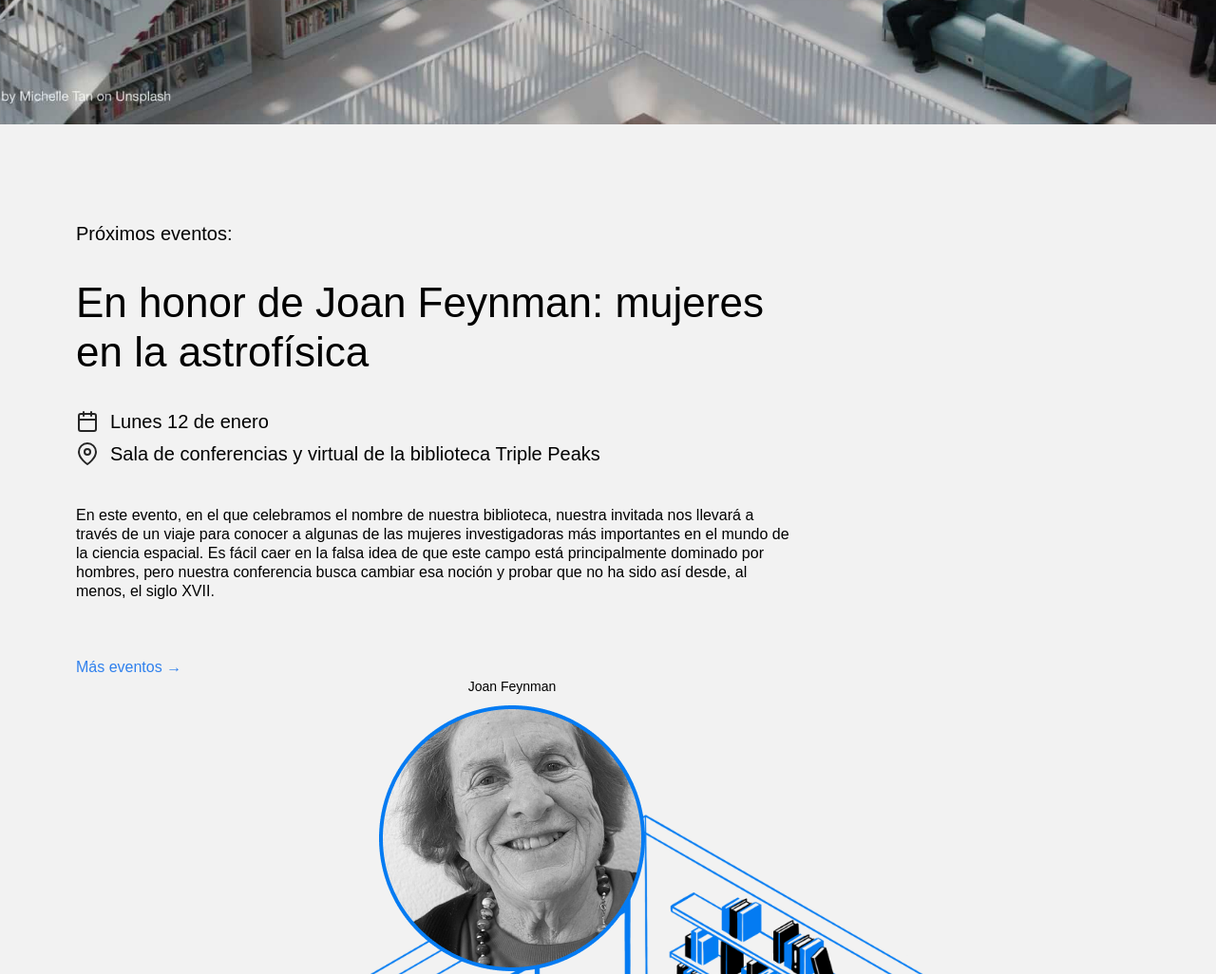
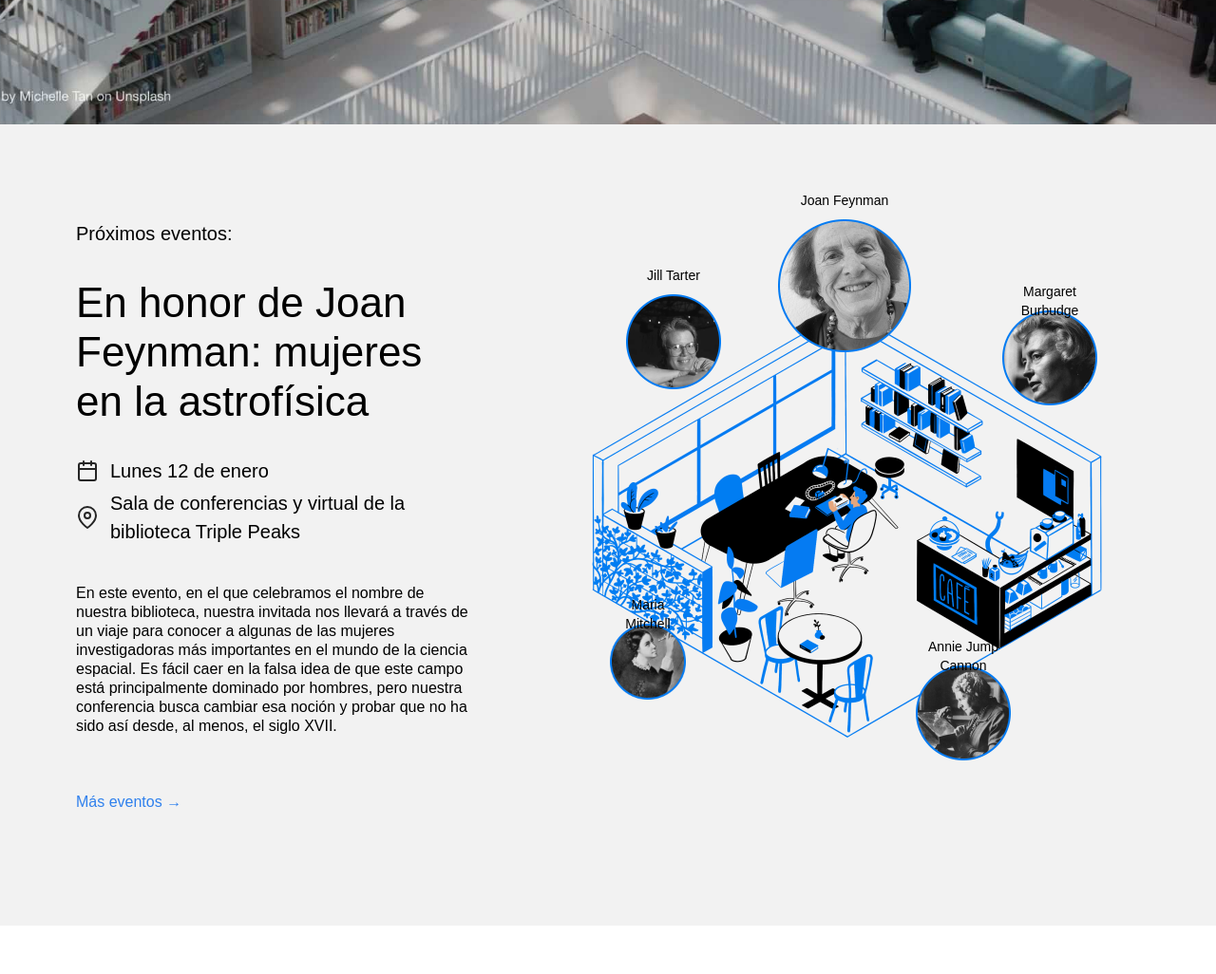
Before and after one commit to GabsRuiz/web_project_library_es, a plain HTML site: page index.html in a window 1280 px wide. Shown: the part 1963-2989 px from the top of the page at 95% size. After the commit the page ends 2938 px from the top, so only its background shows below. Drawn offline with Linux system fonts and the light colour scheme.

Commit message:
Agregué todas las insignias y las puse en posición

```diff
--- a/index.html
+++ b/index.html
@@ -192,8 +192,39 @@
               <img
                 src="./images/person_feynman.png"
                 alt="Ilustración, retrato de Joan Feynman"
-                class="person__image"
-                class="person__image_size_l"
+                class="person__image person__image_size_l"
+              />
+            </div>
+            <div class="person person_name_burbidge">
+              <p class="person__caption">Margaret Burbudge</p>
+              <img
+                src="./images/person_burbidge.png"
+                alt="Ilustración, retrato de Margaret Burbidge"
+                class="person__image person__image_size_m"
+              />
+            </div>
+            <div class="person person_name_cannon">
+              <p class="person__caption">Annie Jump Cannon</p>
+              <img
+                src="./images/person_cannon.png"
+                alt="Ilustración, retrato de Annie Jump Cannon"
+                class="person__image person__image_size_m"
+              />
+            </div>
+            <div class="person person_name_mitchell">
+              <p class="person__caption">Maria Mitchell</p>
+              <img
+                src="./images/person_mitchell.png"
+                alt="Ilustración, retrato de Maria Mitchell"
+                class="person__image person__image_size_s"
+              />
+            </div>
+            <div class="person person_name_tarter">
+              <p class="person__caption">Jill Tarter</p>
+              <img
+                src="./images/person_tarter.png"
+                alt="Ilustración, retrato de Jill Tarter"
+                class="person__image person__image_size_m"
               />
             </div>
           </div>
--- a/styles/style.css
+++ b/styles/style.css
@@ -171,18 +171,13 @@
 .events {
   padding: 100px 0 120px 80px;
   display: flex;
-  flex-direction: row;
-  flex-wrap: wrap;
   align-items: start;
-  /*justify-content: start;*/
-  /*box-sizing: border-box;*/
+  justify-content: space-between;
+  box-sizing: border-box;
   background-color: #f2f2f2;
 }
 .events__content {
-  flex-basis: 760px;
-  /*border-color: red;
-  border-style: dashed;
-  box-sizing: border-box;*/
+  flex-basis: 580px;
 }
 
 .events__heading {
@@ -237,13 +232,8 @@
 .events__cover {
   flex-grow: 1;
   flex-shrink: 0;
-  flex-basis: 760px;
-  /*border-color: red;*/
-  /*border-style: dashed;*/
-  /*box-sizing: border-box;*/
-  align-items: center;
-  justify-content: start;
-  flex-direction: column;
+  flex-basis: 780px;
+  max-width: 780 px;
   position: relative;
 }
 
@@ -256,33 +246,35 @@
   align-items: center;
   flex-direction: column;
   gap: 10px;
-}
-.person__caption {
+  position: absolute;
 }
 
 .person_name_feynman {
-  position: absolute;
   top: 0;
   left: 319px;
 }
-*/ .person_name_burbidge {
-  /* Utiliza los valores correctos de las propiedades top/right/bottom/left para posicionar el elemento */
+.person_name_burbidge {
+  top: 96px;
+  right: 125px;
 }
 
 .person_name_cannon {
-  /* Utiliza los valores correctos de las propiedades top/right/bottom/left para posicionar el elemento */
+  bottom: 18px;
+  right: 216px;
 }
 
 .person_name_mitchell {
-  /* Utiliza los valores correctos de las propiedades top/right/bottom/left para posicionar el elemento */
+  bottom: 82px;
+  left: 142px;
 }
 
 .person_name_tarter {
-  /* Utiliza los valores correctos de las propiedades top/right/bottom/left para posicionar el elemento */
+  top: 79px;
+  left: 159px;
 }
 
 .person__image {
-  /* max-width: 100%; */
+  max-width: 100%;
 }
 
 .person__image_size_l {
@@ -290,14 +282,16 @@
 }
 
 .person__image_size_m {
-  /* width: 100px; */
+  width: 100px;
 }
 
 .person__image_size_s {
-  /* width: 80px; */
+  width: 80px;
 }
 
 .person__caption {
+  position: absolute;
+  top: -30px;
   text-align: center;
   font-size: 14px;
   margin: 0;
```
